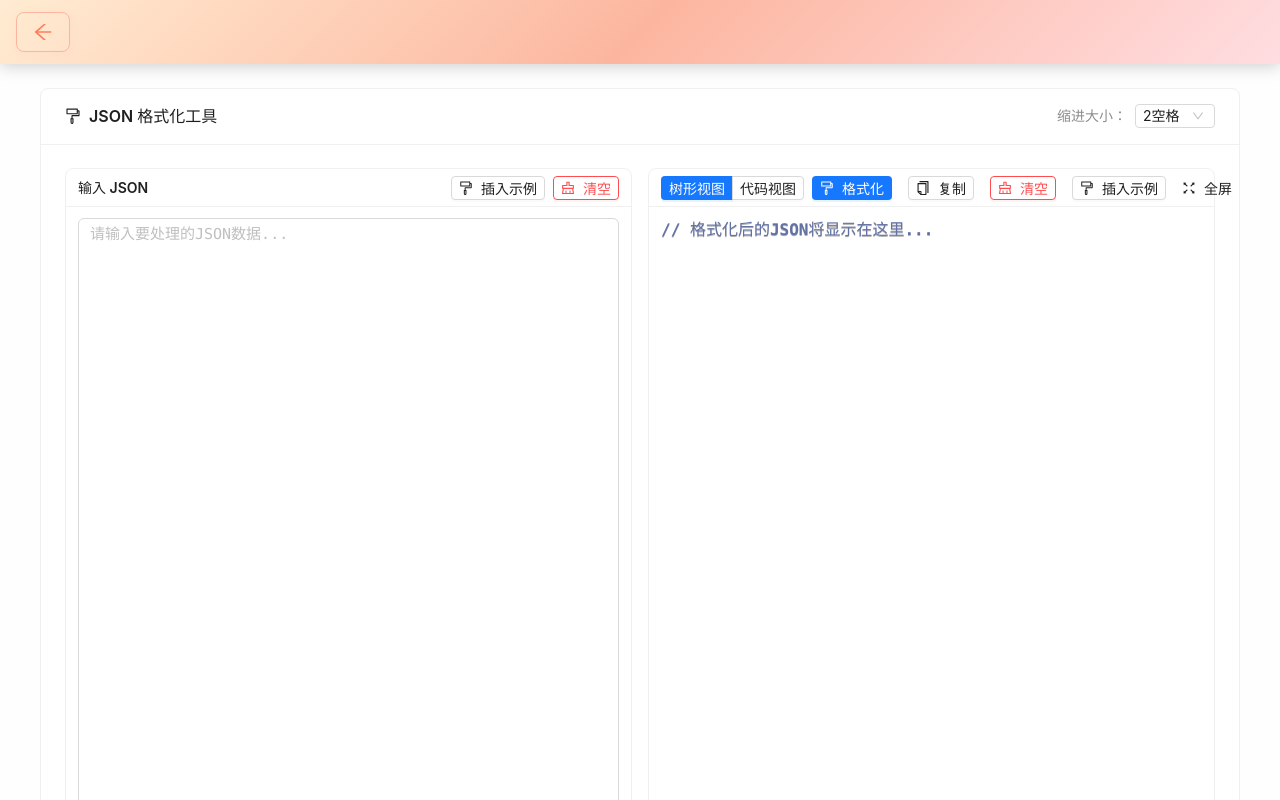
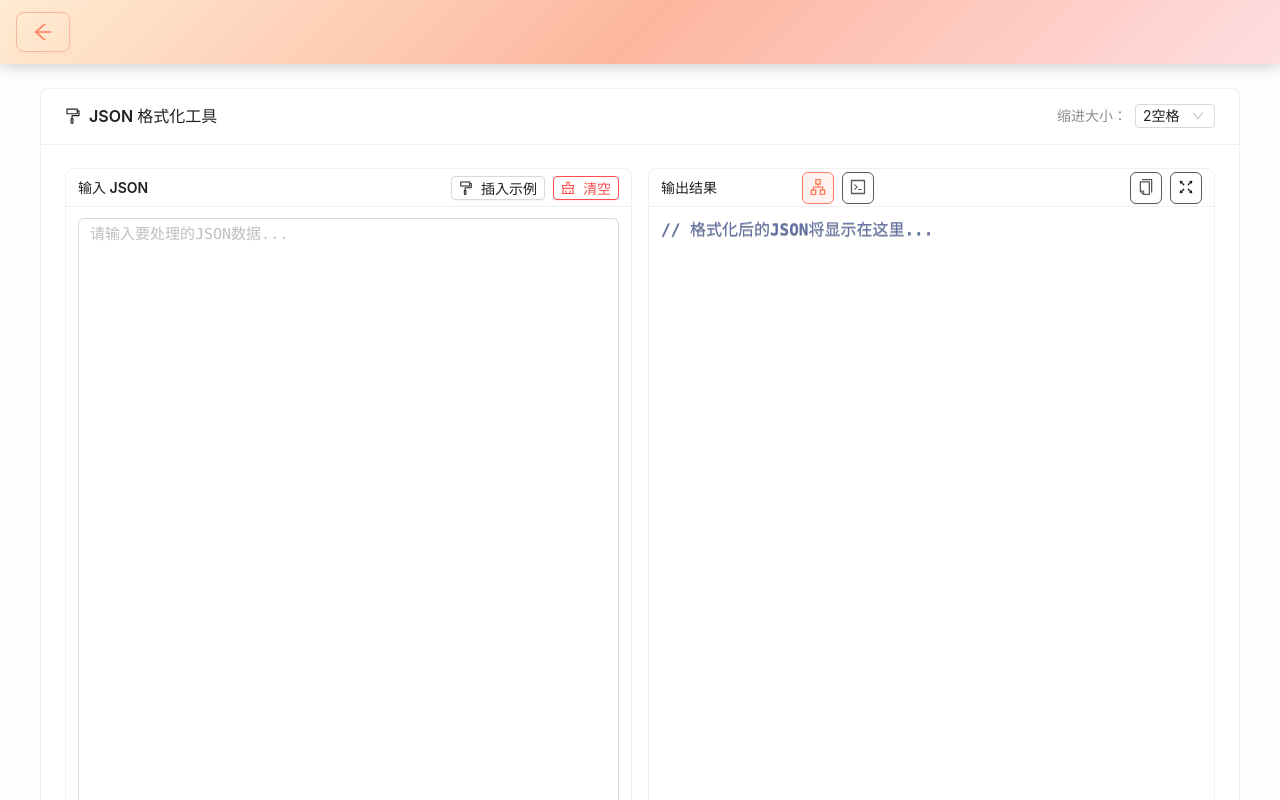
Before and after one commit to OPTJoker/toGO, a React (Vite) app in the folder frontend/: page /tools/json-formatter in a window 1280 px wide. Built offline with nearby package versions, Linux system fonts and the light colour scheme.

Commit message:
Feat: json工具优化

```diff
--- a/frontend/src/pages/JsonFormatter.tsx
+++ b/frontend/src/pages/JsonFormatter.tsx
@@ -2,19 +2,31 @@ import React, { useState } from 'react';
 import { Prism as SyntaxHighlighter } from 'react-syntax-highlighter';
 import { dracula } from 'react-syntax-highlighter/dist/esm/styles/prism';
 import { FullscreenOutlined, FullscreenExitOutlined } from '@ant-design/icons';
-import { Card, Button, Space, Input, message, Row, Col, Typography, Select } from 'antd';
+import { Card, Button, Space, Input, message, Row, Col, Typography, Select, Tooltip } from 'antd';
 import {
   FormatPainterOutlined,
   CompressOutlined,
   CopyOutlined,
   ClearOutlined,
-  CheckOutlined
+  CheckOutlined,
+  ShrinkOutlined,
+  ArrowsAltOutlined,
+  ApartmentOutlined,
+  CodeOutlined,
+  AlignLeftOutlined
 } from '@ant-design/icons';
 import JsonView from '@uiw/react-json-view';
 
 const { TextArea } = Input;
 const { Text } = Typography;
 const { Option } = Select;
+
+const THEME_COLOR = '#ff7e5f'; // 导航主题色
+const SELECTED_BG = 'rgba(255, 126, 95, 0.1)'; // 选中背景色 - 主题色加透明度
+const SELECTED_BORDER = '#ff7e5f'; // 选中边框色 - 主题色
+const SELECTED_TEXT = '#ff7e5f'; // 选中文字色 - 主题色
+const DEFAULT_BORDER = '#595959'; // 默认边框色 - 深灰色
+const DEFAULT_TEXT = '#595959'; // 默认文字色 - 深灰色
 
 const JsonFormatter: React.FC = () => {
   const [inputJson, setInputJson] = useState('');
@@ -25,6 +37,27 @@ const JsonFormatter: React.FC = () => {
   const [fullscreen, setFullscreen] = useState(false);
   const [viewMode, setViewMode] = useState<'tree' | 'code'>('tree');
   const [parsedJson, setParsedJson] = useState<any>(null);
+  const [collapsed, setCollapsed] = useState<boolean | number>(false); // false表示全展开，true表示全收起，数字表示展开层数
+
+  // 添加全局样式来覆盖Ant Design的默认focus样式
+  React.useEffect(() => {
+    const style = document.createElement('style');
+    style.textContent = `
+      .ant-btn:focus,
+      .ant-btn:hover,
+      .ant-btn:active {
+        box-shadow: none !important;
+        outline: none !important;
+      }
+      .ant-btn:focus {
+        border-color: inherit !important;
+      }
+    `;
+    document.head.appendChild(style);
+    return () => {
+      document.head.removeChild(style);
+    };
+  }, []);
 
   // 格式化 JSON
   const formatJson = () => {
@@ -272,107 +305,202 @@ const JsonFormatter: React.FC = () => {
                 size="small"
                 title="输出结果"
                 extra={
-                  <Space>
+                  <div style={{ display: 'flex', justifyContent: 'space-between', alignItems: 'center', minWidth: '400px', width: '100%' }}>
+                    {/* 左侧功能按钮组 */}
+                    <div style={{ display: 'flex', alignItems: 'center', flex: 1 }}>
                       {/* 视图模式切换按钮 */}
-                    <Button.Group size="small">
-                      <Button
-                        type={viewMode === 'tree' ? 'primary' : 'default'}
-                        onClick={() => setViewMode('tree')}
-                      >
-                        树形视图
-                      </Button>
-                      <Button
-                        type={viewMode === 'code' ? 'primary' : 'default'}
-                        onClick={() => setViewMode('code')}
-                      >
-                        代码视图
-                      </Button>
-                    </Button.Group>
-
-                    {/* 状态互斥按钮：格式化/压缩 */}
-                    {(() => {
-                      // 判断当前 outputJson 是否为压缩状态（无换行/无缩进）
-                      if (!outputJson) {
-                        return (
-                          <Button
-                            type="primary"
-                            size="small"
-                            icon={<FormatPainterOutlined />}
-                            onClick={formatJson}
-                            style={{ marginRight: 8 }}
-                          >
-                            格式化
-                          </Button>
-                        );
-                      }
-                      // 如果已经格式化（有换行和缩进），则显示压缩按钮
-                      if (outputJson.includes('\n') && outputJson.includes('  ')) {
-                        return (
-                          <Button
-                            type="primary"
-                            size="small"
-                            icon={<CompressOutlined />}
-                            onClick={() => {
-                              compressJson();
-                            }}
-                            style={{ marginRight: 8 }}
-                          >
-                            压缩
-                          </Button>
-                        );
-                      }
-                      // 否则显示格式化按钮
-                      return (
-                        <Button
-                          type="primary"
-                          size="small"
-                          icon={<FormatPainterOutlined />}
-                          onClick={() => {
-                            formatJson();
-                          }}
-                          style={{ marginRight: 8 }}
-                        >
-                          格式化
-                        </Button>
-                      );
-                    })()}
+                      <Tooltip title="树形视图" color="#262626" mouseEnterDelay={0.3}>
                         <Button
                           type="default"
-                      size="small"
-                      icon={copied ? <CheckOutlined /> : <CopyOutlined />}
+                          onClick={() => setViewMode('tree')}
+                          icon={<ApartmentOutlined style={{ fontSize: '16px', color: viewMode === 'tree' ? SELECTED_TEXT : DEFAULT_TEXT }} />}
+                          style={{
+                            padding: '4px 12px',
+                            marginRight: 8,
+                            backgroundColor: viewMode === 'tree' ? SELECTED_BG : '#ffffff',
+                            borderColor: viewMode === 'tree' ? SELECTED_BORDER : DEFAULT_BORDER,
+                            color: viewMode === 'tree' ? SELECTED_TEXT : DEFAULT_TEXT,
+                            boxShadow: 'none'
+                          }}
+                          onMouseEnter={(e) => {
+                            e.currentTarget.style.borderColor = viewMode === 'tree' ? SELECTED_BORDER : DEFAULT_BORDER;
+                            e.currentTarget.style.boxShadow = 'none';
+                          }}
+                          onMouseLeave={(e) => {
+                            e.currentTarget.style.borderColor = viewMode === 'tree' ? SELECTED_BORDER : DEFAULT_BORDER;
+                            e.currentTarget.style.boxShadow = 'none';
+                          }}
+                          onFocus={(e) => {
+                            e.currentTarget.style.borderColor = viewMode === 'tree' ? SELECTED_BORDER : DEFAULT_BORDER;
+                            e.currentTarget.style.boxShadow = 'none';
+                            e.currentTarget.style.outline = 'none';
+                          }}
+                          onBlur={(e) => {
+                            e.currentTarget.style.borderColor = viewMode === 'tree' ? SELECTED_BORDER : DEFAULT_BORDER;
+                            e.currentTarget.style.boxShadow = 'none';
+                          }}
+                        />
+                      </Tooltip>
+                      <Tooltip title="代码视图" color="#262626" mouseEnterDelay={0.3}>
+                        <Button
+                          type="default"
+                          onClick={() => setViewMode('code')}
+                          icon={<CodeOutlined style={{ fontSize: '16px', color: viewMode === 'code' ? SELECTED_TEXT : DEFAULT_TEXT }} />}
+                          style={{
+                            padding: '4px 12px',
+                            marginRight: 12,
+                            backgroundColor: viewMode === 'code' ? SELECTED_BG : '#ffffff',
+                            borderColor: viewMode === 'code' ? SELECTED_BORDER : DEFAULT_BORDER,
+                            color: viewMode === 'code' ? SELECTED_TEXT : DEFAULT_TEXT,
+                            boxShadow: 'none'
+                          }}
+                          onMouseEnter={(e) => {
+                            e.currentTarget.style.borderColor = viewMode === 'code' ? SELECTED_BORDER : DEFAULT_BORDER;
+                            e.currentTarget.style.boxShadow = 'none';
+                          }}
+                          onMouseLeave={(e) => {
+                            e.currentTarget.style.borderColor = viewMode === 'code' ? SELECTED_BORDER : DEFAULT_BORDER;
+                            e.currentTarget.style.boxShadow = 'none';
+                          }}
+                          onFocus={(e) => {
+                            e.currentTarget.style.borderColor = viewMode === 'code' ? SELECTED_BORDER : DEFAULT_BORDER;
+                            e.currentTarget.style.boxShadow = 'none';
+                            e.currentTarget.style.outline = 'none';
+                          }}
+                          onBlur={(e) => {
+                            e.currentTarget.style.borderColor = viewMode === 'code' ? SELECTED_BORDER : DEFAULT_BORDER;
+                            e.currentTarget.style.boxShadow = 'none';
+                          }}
+                        />
+                      </Tooltip>
+
+                      {viewMode === 'tree' && parsedJson && (
+                        <>
+                          <Tooltip title="全部展开" color="#262626" mouseEnterDelay={0.3}>
+                            <Button
+                              type="default"
+                              onClick={() => setCollapsed(false)}
+                              icon={<ArrowsAltOutlined style={{ fontSize: '16px', color: collapsed === false ? SELECTED_TEXT : DEFAULT_TEXT }} />}
+                              style={{
+                                padding: '4px 12px',
+                                marginRight: 8,
+                                backgroundColor: collapsed === false ? SELECTED_BG : '#ffffff',
+                                borderColor: collapsed === false ? SELECTED_BORDER : DEFAULT_BORDER,
+                                color: collapsed === false ? SELECTED_TEXT : DEFAULT_TEXT,
+                                boxShadow: 'none'
+                              }}
+                              onMouseEnter={(e) => {
+                                e.currentTarget.style.borderColor = collapsed === false ? SELECTED_BORDER : DEFAULT_BORDER;
+                                e.currentTarget.style.boxShadow = 'none';
+                              }}
+                              onMouseLeave={(e) => {
+                                e.currentTarget.style.borderColor = collapsed === false ? SELECTED_BORDER : DEFAULT_BORDER;
+                                e.currentTarget.style.boxShadow = 'none';
+                              }}
+                              onFocus={(e) => {
+                                e.currentTarget.style.borderColor = collapsed === false ? SELECTED_BORDER : DEFAULT_BORDER;
+                                e.currentTarget.style.boxShadow = 'none';
+                                e.currentTarget.style.outline = 'none';
+                              }}
+                              onBlur={(e) => {
+                                e.currentTarget.style.borderColor = collapsed === false ? SELECTED_BORDER : DEFAULT_BORDER;
+                                e.currentTarget.style.boxShadow = 'none';
+                              }}
+                            />
+                          </Tooltip>
+                          <Tooltip title="全部收起" color="#262626" mouseEnterDelay={0.3}>
+                            <Button
+                              type="default"
+                              onClick={() => setCollapsed(true)}
+                              icon={<ShrinkOutlined style={{ fontSize: '16px', color: collapsed === true ? SELECTED_TEXT : DEFAULT_TEXT }} />}
+                              style={{
+                                padding: '4px 12px',
+                                marginRight: 12,
+                                backgroundColor: collapsed === true ? SELECTED_BG : '#ffffff',
+                                borderColor: collapsed === true ? SELECTED_BORDER : DEFAULT_BORDER,
+                                color: collapsed === true ? SELECTED_TEXT : DEFAULT_TEXT,
+                                boxShadow: 'none'
+                              }}
+                              onMouseEnter={(e) => {
+                                e.currentTarget.style.borderColor = collapsed === true ? SELECTED_BORDER : DEFAULT_BORDER;
+                                e.currentTarget.style.boxShadow = 'none';
+                              }}
+                              onMouseLeave={(e) => {
+                                e.currentTarget.style.borderColor = collapsed === true ? SELECTED_BORDER : DEFAULT_BORDER;
+                                e.currentTarget.style.boxShadow = 'none';
+                              }}
+                              onFocus={(e) => {
+                                e.currentTarget.style.borderColor = collapsed === true ? SELECTED_BORDER : DEFAULT_BORDER;
+                                e.currentTarget.style.boxShadow = 'none';
+                                e.currentTarget.style.outline = 'none';
+                              }}
+                              onBlur={(e) => {
+                                e.currentTarget.style.borderColor = collapsed === true ? SELECTED_BORDER : DEFAULT_BORDER;
+                                e.currentTarget.style.boxShadow = 'none';
+                              }}
+                            />
+                          </Tooltip>
+                        </>
+                      )}
+
+                      {/* 格式化/压缩按钮 - 只在代码视图下显示 */}
+                      {viewMode === 'code' && outputJson && (
+                        <Tooltip title={outputJson.includes('\n') && outputJson.includes('  ') ? '压缩' : '格式化'} color="#262626" mouseEnterDelay={0.3}>
+                          <Button
+                            type="default"
+                            size="middle"
+                            icon={<AlignLeftOutlined style={{ fontSize: '16px', color: (outputJson.includes('\n') && outputJson.includes('  ')) ? SELECTED_TEXT : DEFAULT_TEXT }} />}
+                            onClick={() => {
+                              if (outputJson.includes('\n') && outputJson.includes('  ')) {
+                                compressJson();
+                              } else {
+                                formatJson();
+                              }
+                            }}
+                            style={{
+                              marginRight: 12,
+                              padding: '4px 12px',
+                              borderColor: (outputJson.includes('\n') && outputJson.includes('  ')) ? SELECTED_BORDER : DEFAULT_BORDER,
+                              color: (outputJson.includes('\n') && outputJson.includes('  ')) ? SELECTED_TEXT : DEFAULT_TEXT,
+                              backgroundColor: (outputJson.includes('\n') && outputJson.includes('  ')) ? SELECTED_BG : '#ffffff',
+                              boxShadow: 'none'
+                            }}
+                          />
+                        </Tooltip>
+                      )}
+                    </div>
+
+                    {/* 右侧操作按钮组 */}
+                    <div style={{ display: 'flex', alignItems: 'center' }}>
+                      <Tooltip title={copied ? '已复制' : '复制'} color="#262626" mouseEnterDelay={0.3}>
+                        <Button
+                          type="default"
+                          size="middle"
+                          icon={copied ? <CheckOutlined style={{ fontSize: '16px' }} /> : <CopyOutlined style={{ fontSize: '16px' }} />}
                           onClick={copyToClipboard}
-                      style={{ color: copied ? '#52c41a' : undefined, border: '1px solid #d9d9d9', background: '#fff' }}
-                    >
-                      {copied ? '已复制' : '复制'}
-                    </Button>
-                    <Button
-                      icon={<ClearOutlined />}
-                      danger
-                      size="small"
-                      onClick={clearAll}
-                      style={{ marginLeft: 8 }}
-                    >
-                      清空
-                    </Button>
-                    <Button
-                      size="small"
-                      icon={<FormatPainterOutlined />}
-                      onClick={insertExample}
-                      style={{ marginLeft: 8 }}
-                    >
-                      插入示例
-                    </Button>
+                          style={{
+                            color: copied ? SELECTED_TEXT : DEFAULT_TEXT,
+                            border: `1px solid ${DEFAULT_BORDER}`,
+                            background: copied ? SELECTED_BG : '#fff',
+                            marginRight: 8,
+                            padding: '4px 12px'
+                          }}
+                        />
+                      </Tooltip>
+
                       {!fullscreen && (
+                        <Tooltip title="全屏" color="#262626" mouseEnterDelay={0.3}>
                           <Button
                             type="text"
-                        size="small"
-                        icon={<FullscreenOutlined />}
+                            size="middle"
+                            icon={<FullscreenOutlined style={{ fontSize: '16px' }} />}
                             onClick={() => setFullscreen(true)}
-                      >
-                        全屏
-                      </Button>
+                            style={{ padding: '4px 12px', borderColor: DEFAULT_BORDER }}
+                          />
+                        </Tooltip>
                       )}
-                  </Space>
+                    </div>
+                  </div>
                 }
                 style={{ marginBottom: '16px', position: 'relative', zIndex: fullscreen ? 1001 : 'auto' }}
                 bodyStyle={fullscreen ? {
@@ -393,8 +521,9 @@ const JsonFormatter: React.FC = () => {
                 <div style={{ minHeight: fullscreen ? '100vh' : '640px', background: '#fff', borderRadius: 8, padding: 0, position: 'relative', textAlign: 'left' }}>
                   {/* 全屏收起按钮，绝对定位，始终可见 */}
                   {fullscreen && (
+                    <Tooltip title="收起" color="#262626" mouseEnterDelay={0.3}>
                       <Button
-                      type="primary"
+                        type="default"
                         size="small"
                         icon={<FullscreenExitOutlined />}
                         onClick={() => setFullscreen(false)}
@@ -403,11 +532,12 @@ const JsonFormatter: React.FC = () => {
                           top: 16,
                           right: 24,
                           zIndex: 2000,
-                        boxShadow: '0 2px 8px rgba(0,0,0,0.12)'
+                          boxShadow: '0 2px 8px rgba(0,0,0,0.12)',
+                          backgroundColor: '#ffffff',
+                          borderColor: DEFAULT_BORDER
                         }}
-                    >
-                      收起
-                    </Button>
+                      />
+                    </Tooltip>
                   )}
                   {jsonError ? (
                     <div style={{
@@ -439,7 +569,7 @@ const JsonFormatter: React.FC = () => {
                             padding: '16px',
                             borderRadius: '8px',
                           }}
-                          collapsed={2} // 默认展开2层
+                          collapsed={collapsed} // 使用状态控制展开/收起
                           displayDataTypes={false}
                           displayObjectSize={false}
                           enableClipboard={false}
```
Lines whose indentation alone changed are shown as unchanged.
